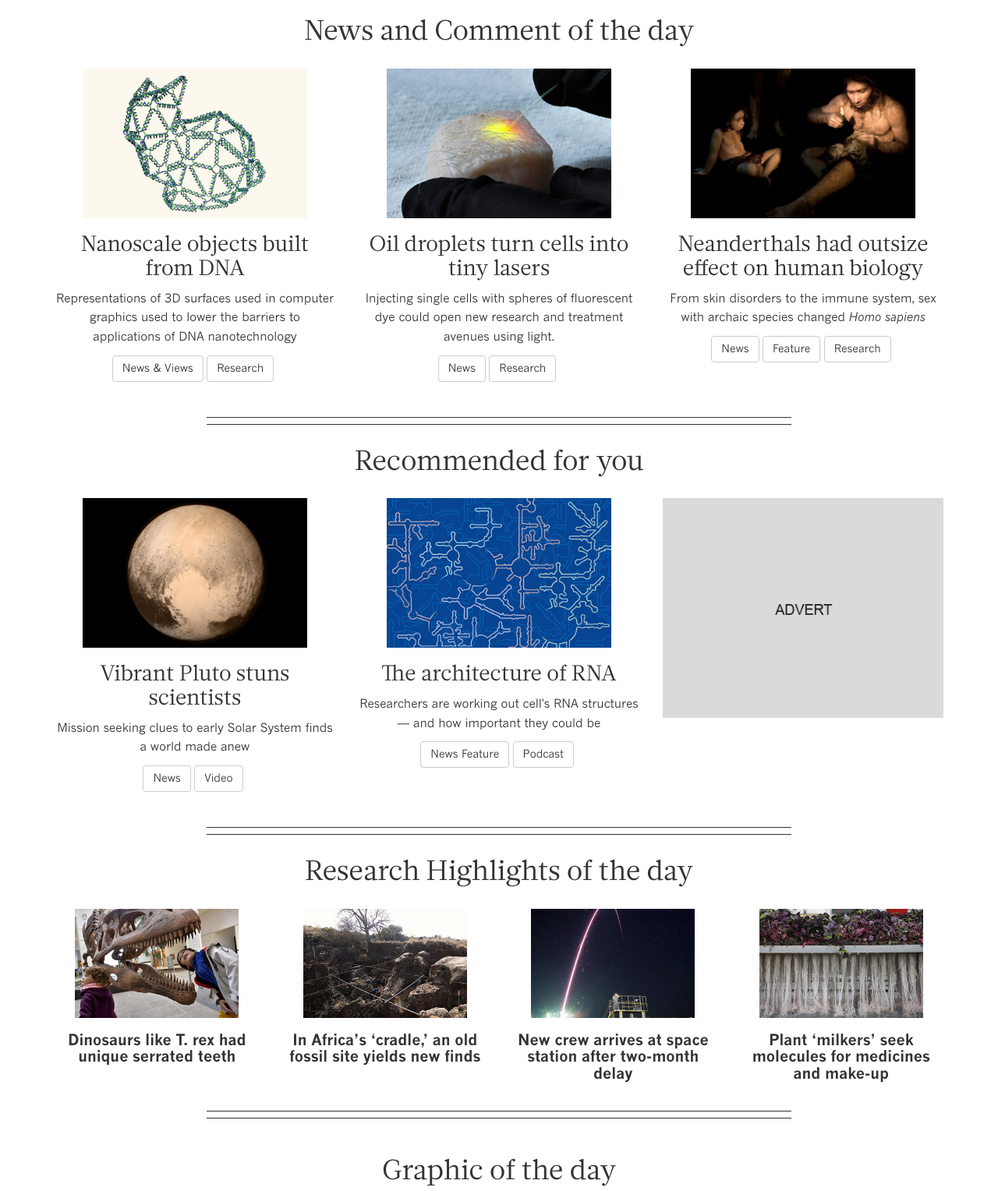
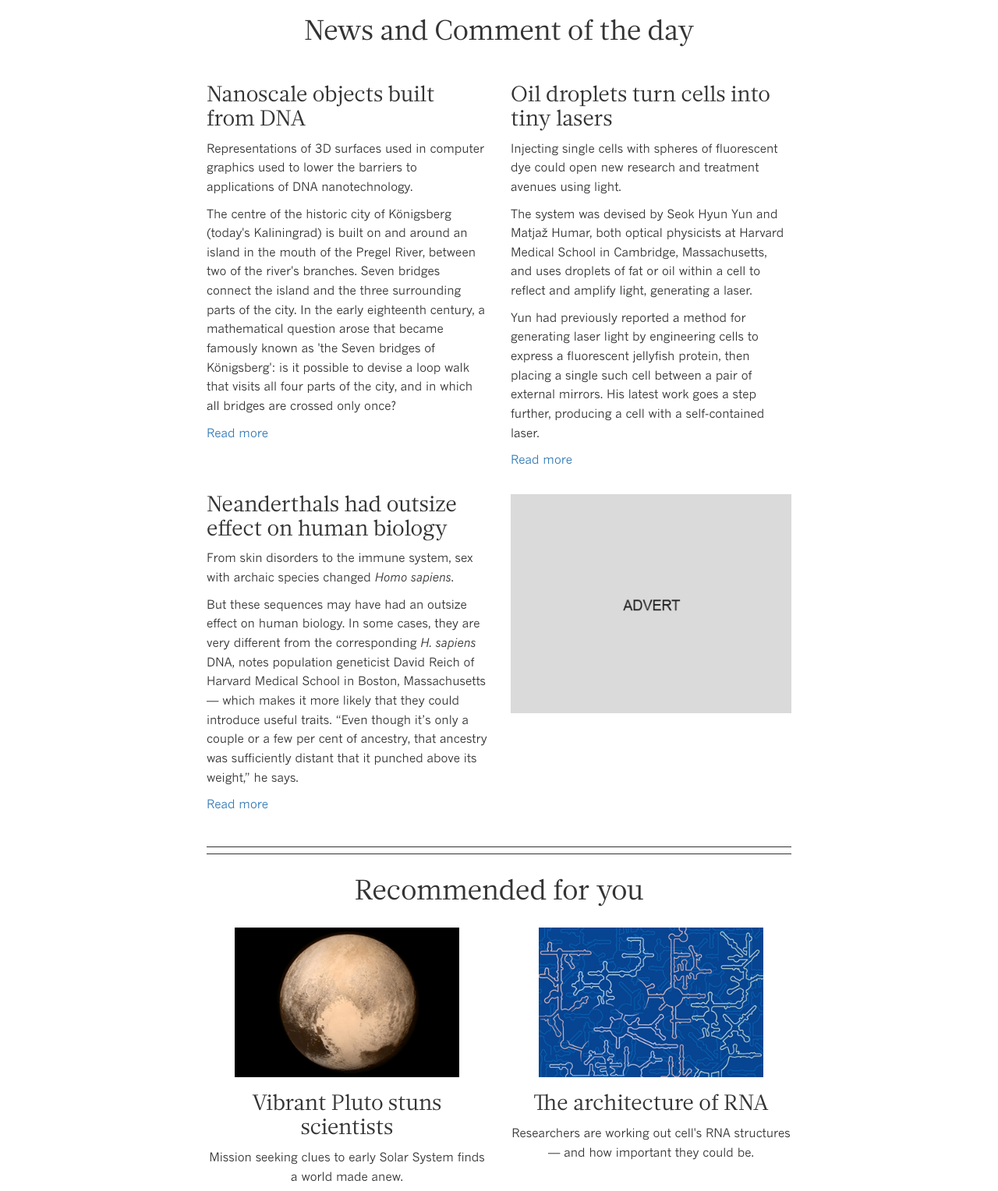
Before and after one commit to chris-creditdesign/nature-strawberry, a website: page newsletter/index.html in a window 1280 px wide. Shown: the part 1609-3137 px from the top of the page at 78% size. Drawn offline with Linux system fonts and the light colour scheme.

Commit message:
Updates article layout

```diff
--- a/newsletter/index.html
+++ b/newsletter/index.html
@@ -268,60 +268,47 @@
 
 			<div style="background-color: #dadada; height: 200px;">
 				<img src="../shared_resources/images/adverts/advert-728x90.jpg" class="img-responsive">
-
-
 			</div>
 		</div>
 	</div>
 
 	<!-- More of the best -->
-	<section class="row article-container small-article double-border-newsletter-bottom">
-		<div class="col-md-12">
+	<section class="row article-container-newsletter small-article double-border-newsletter-bottom">
+		<div class="col-md-8 col-md-offset-2 heading">
 			<h1>News and Comment of the day</h1>
 		</div>
 
-		<article class="col-md-4">
-			<figure>
-				<img src="../shared_resources/images/the-best/rabbit-1.jpg" alt="" class="img-responsive">
-			</figure>
+		<article class="col-md-4 col-md-offset-2">
 			<section>
-				<h1>Nanoscale objects built from DNA</h1>
-				<p>Representations of 3D surfaces used in computer graphics used to lower the barriers to applications of DNA nanotechnology</p>
-				<ul class="list-inline">
-					<li><a class="btn btn-default news-views" href="#">News & Views</a></li>
-					<li><a class="btn btn-default research" href="#">Research</a></li>
-				</ul>
+				<h1><a href="#">Nanoscale objects built from DNA</a></h1>
+				<p>Representations of 3D surfaces used in computer graphics used to lower the barriers to applications of DNA nanotechnology.</p>
+				<p>The centre of the historic city of Königsberg (today's Kaliningrad) is built on and around an island in the mouth of the Pregel River, between two of the river's branches. Seven bridges connect the island and the three surrounding parts of the city. In the early eighteenth century, a mathematical question arose that became famously known as 'the Seven bridges of Königsberg': is it possible to devise a loop walk that visits all four parts of the city, and in which all bridges are crossed only once?</p>
+				<p><a href="#">Read more</a></p>
 			</section>
 		</article>
 
 		<article class="col-md-4">
-			<figure>
-				<img src="../shared_resources/images/the-best/skin-1.jpg" alt="" class="img-responsive">
-			</figure>
 			<section>
-				<h1>Oil droplets turn cells into tiny lasers</h1>
+				<h1><a href="#">Oil droplets turn cells into tiny lasers</a></h1>
 				<p>Injecting single cells with spheres of fluorescent dye could open new research and treatment avenues using light.</p>
-				<ul class="list-inline">
-					<li><a class="btn btn-default news" href="#">News</a></li>
-					<li><a class="btn btn-default research" href="#">Research</a></li>
-				</ul>
+				<p>The system was devised by Seok Hyun Yun and Matjaž Humar, both optical physicists at Harvard Medical School in Cambridge, Massachusetts, and uses droplets of fat or oil within a cell to reflect and amplify light, generating a laser.</p>
+				<p>Yun had previously reported a method for generating laser light by engineering cells to express a fluorescent jellyfish protein, then placing a single such cell between a pair of external mirrors. His latest work goes a step further, producing a cell with a self-contained laser.</p>
+				<p><a href="#">Read more</a></p>
 			</section>
 		</article>
 
-		<article class="col-md-4">
-			<figure>
-				<img src="../shared_resources/images/the-best/neanderthal-1.jpg" alt="" class="img-responsive">
-			</figure>
+		<article class="col-md-4 col-md-offset-2">
 			<section>
-				<h1>Neanderthals had outsize effect on human biology</h1>
-				<p>From skin disorders to the immune system, sex with archaic species changed <em>Homo sapiens</em></p>
-				<ul class="list-inline">
-					<li><a class="btn btn-default news" href="#">News</a></li>
-					<li><a class="btn btn-default news" href="#">Feature</a></li>
-					<li><a class="btn btn-default research" href="#">Research</a></li>
-				</ul>
+				<h1><a href="#">Neanderthals had outsize effect on human biology</a></h1>
+				<p>From skin disorders to the immune system, sex with archaic species changed <em>Homo sapiens</em>.</p>
+				<p>But these sequences may have had an outsize effect on human biology. In some cases, they are very different from the corresponding <em>H. sapiens</em> DNA, notes population geneticist David Reich of Harvard Medical School in Boston, Massachusetts — which makes it more likely that they could introduce useful traits. “Even though it’s only a couple or a few per cent of ancestry, that ancestry was sufficiently distant that it punched above its weight,” he says.</p>
+				<p><a href="#">Read more</a></p>
 			</section>
 		</article>
+
+		<div class="col-md-4">
+			<img src="../shared_resources/images/adverts/advert-390x305.jpg" class="img-responsive advert" style="margin-top: 20px;">
+		</div>
 	</section>
 
 	<section class="row article-container small-article double-border-newsletter-bottom">
@@ -329,7 +316,7 @@
 			<h1>Recommended for you</h1>
 		</div>
 
-		<article class="col-md-4">
+		<article class="col-md-4 col-md-offset-2">
 			<figure>
 				<img src="../shared_resources/images/recommended/recommended-1.jpg" alt="" class="img-responsive">
 			</figure>
@@ -337,11 +324,7 @@
 				<h1>
 					<a href="#">Vibrant Pluto stuns scientists</a>
 				</h1>
-				<p>Mission seeking clues to early Solar System finds a world made anew</p>
-				<ul class="list-inline">
-					<li><a class="btn btn-default news" href="#">News</a></li>
-					<li><a class="btn btn-default news-views" href="#">Video</a></li>
-				</ul>
+				<p>Mission seeking clues to early Solar System finds a world made anew.</p>
 			</section>
 		</article>
 
@@ -353,74 +336,13 @@
 				<h1>
 					<a href="#">The architecture of RNA</a>
 				</h1>
-				<p>Researchers are working out cell's RNA structures — and how important they could be</p>
-				<ul class="list-inline">
-					<li><a class="btn btn-default news" href="#">News Feature</a></li>
-					<li><a class="btn btn-default news-views" href="#">Podcast</a></li>
-				</ul>
-			</section>
-		</article>
-
-		<div class="col-md-4">
-			<img src="../shared_resources/images/adverts/advert-390x305.jpg" class="img-responsive advert">
-		</div>
-
-
-
-	</section>
-
-	<section class="row article-container small-article reuters">
-		<div class="col-md-12">
-			<h1>Research Highlights of the day</h1>
-		</div>
-
-		<article class="col-md-3">
-			<figure>
-				<img src="../shared_resources/images/reuters/reuters-1.jpg" alt="" class="img-responsive">
-			</figure>
-			<section>
-				<h1>
-					<a href="#">Dinosaurs like T.&nbsp;rex had unique serrated teeth</a>
-				</h1>
-			</section>
-		</article>
-
-		<article class="col-md-3">
-			<figure>
-				<img src="../shared_resources/images/reuters/reuters-2.jpg" alt="" class="img-responsive">
-			</figure>
-			<section>
-				<h1>
-					<a href="#">In Africa’s ‘cradle,’ an old fossil site yields new finds</a>
-				</h1>
-			</section>
-		</article>
-
-		<article class="col-md-3">
-			<figure>
-				<img src="../shared_resources/images/reuters/reuters-3.jpg" alt="" class="img-responsive">
-			</figure>
-			<section>
-				<h1>
-					<a href="#">New crew arrives at space station after two-month delay</a>
-				</h1>
-			</section>
-		</article>
-
-		<article class="col-md-3">
-			<figure>
-				<img src="../shared_resources/images/reuters/reuters-4.jpg" alt="" class="img-responsive">
-			</figure>
-			<section>
-				<h1>
-					<a href="#">Plant ‘milkers’ seek molecules for medicines and make-up</a>
-				</h1>
+				<p>Researchers are working out cell's RNA structures — and how important they could be.</p>
 			</section>
 		</article>
 
 	</section>
 
-	<section class="row double-border-newsletter-top">
+	<section class="row">
 		<div class="col-md-12">
 			<h1 style="text-align: center;">Graphic of the day</h1>
 
--- a/shared_resources/sass/newsletter.scss
+++ b/shared_resources/sass/newsletter.scss
@@ -10,6 +10,7 @@
 
 // Articles
 @import 'article-container';
+@import 'newsletter/article-container';
 @import 'newsletter/double-borders';
 @import 'newsletter/top-five-article';
 @import 'newsletter/summary';
--- /dev/null
+++ b/shared_resources/sass/newsletter/_article-container.scss
@@ -0,0 +1,11 @@
+.article-container-newsletter {
+	h1 > a {
+		color: $dark-text;
+	}
+
+	@include desktop {
+		.heading h1 {
+			text-align: center;
+		}
+	}
+}
```
Also changed, not shown: shared_resources/css/newsletter.css, 1 other file.
